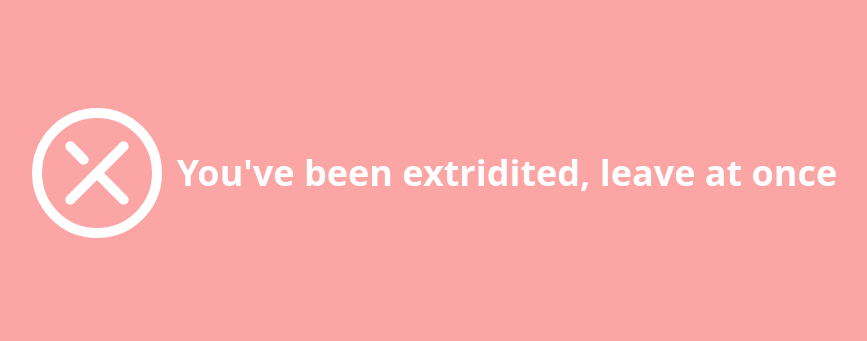
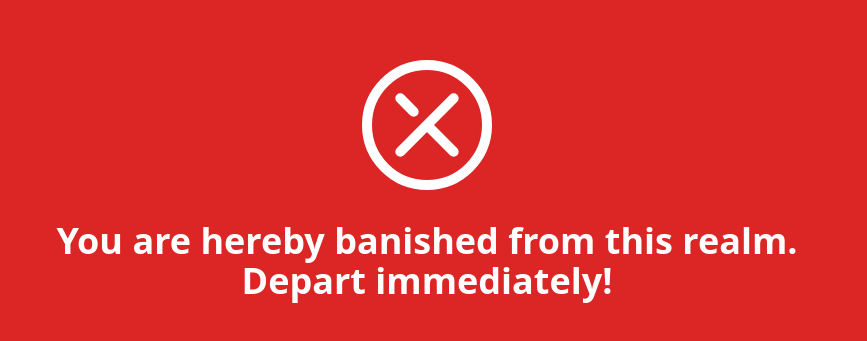
Before and after one commit to Adophilus/kelvins-birthday, a Next.js app: page /error in a window 1280 px wide. Shown: the part 227-568 px from the top of the page, without its empty margins (213-1080 px from the left). Built offline with nearby package versions, Linux system fonts and the light colour scheme.

Commit message:
made the error page work

```diff
--- a/app/error/page.tsx
+++ b/app/error/page.tsx
@@ -4,14 +4,19 @@ import CrossCircle from "~/icons/cross-circle";
 const ErrorPage: FunctionComponent = () => {
   return (
     <>
-      <main className="fixed bg-red-300 flex items-center justify-center h-screen w-screen top-0 left-0">
-        <div className="flex justify-center">
-          <CrossCircle className="w-40 h-40 text-white" />
-        </div>
-        <div>
-          <header>
-            <h2 className="text-white text-4xl font-bold">You've been extridited, leave at once</h2>
-          </header>
+      <main className="fixed bg-red-600 flex items-center justify-center h-screen w-screen top-0 left-0">
+        <div className="flex flex-col gap-4">
+          <div className="flex justify-center">
+            <CrossCircle className="w-40 h-40 text-white" />
+          </div>
+          <div className="px-4">
+            <header>
+              <h2 className="text-white text-center gap-4 text-4xl font-bold">
+
+                You are hereby banished from this realm.<br />Depart immediately!
+              </h2>
+            </header>
+          </div>
         </div>
       </main>
     </>
```
